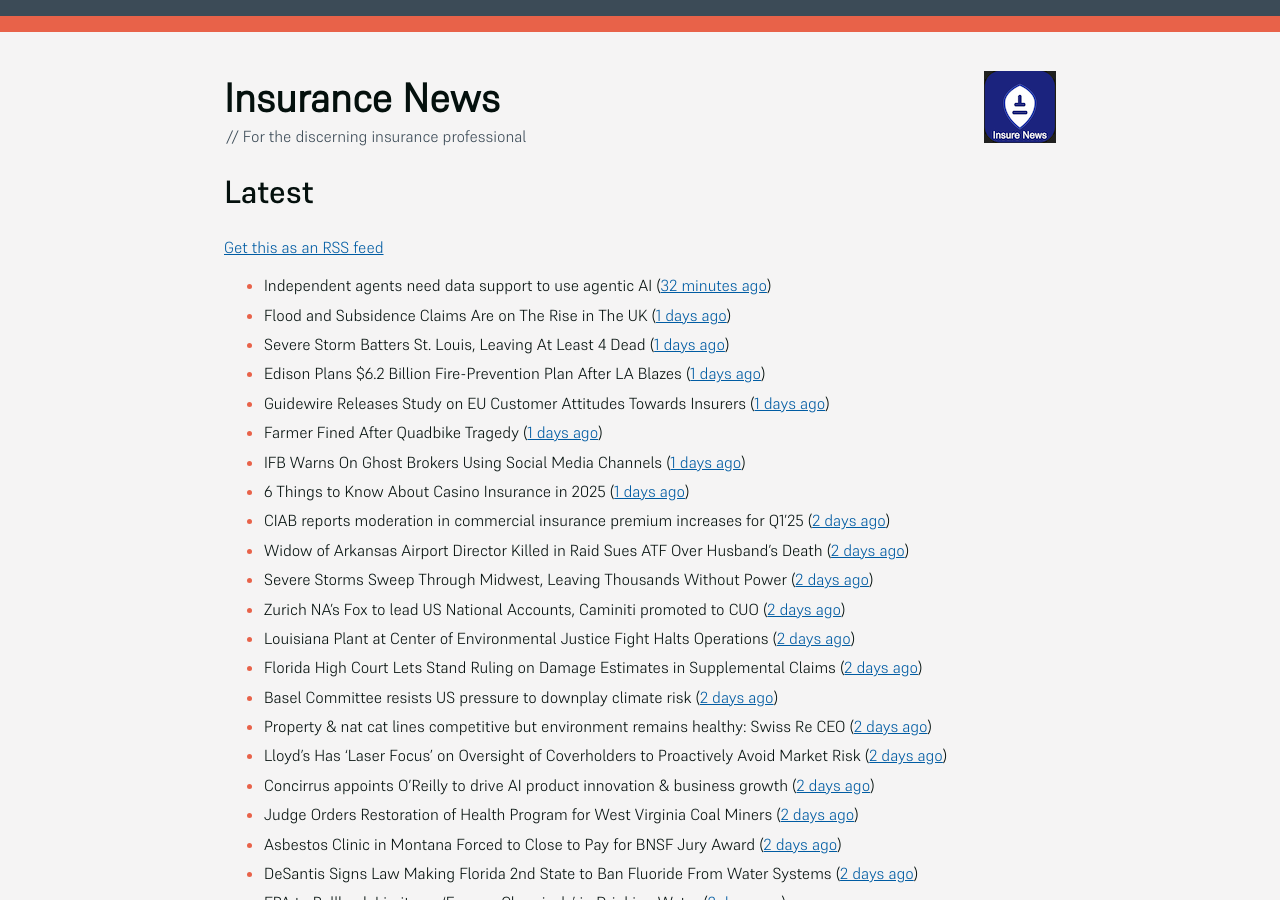
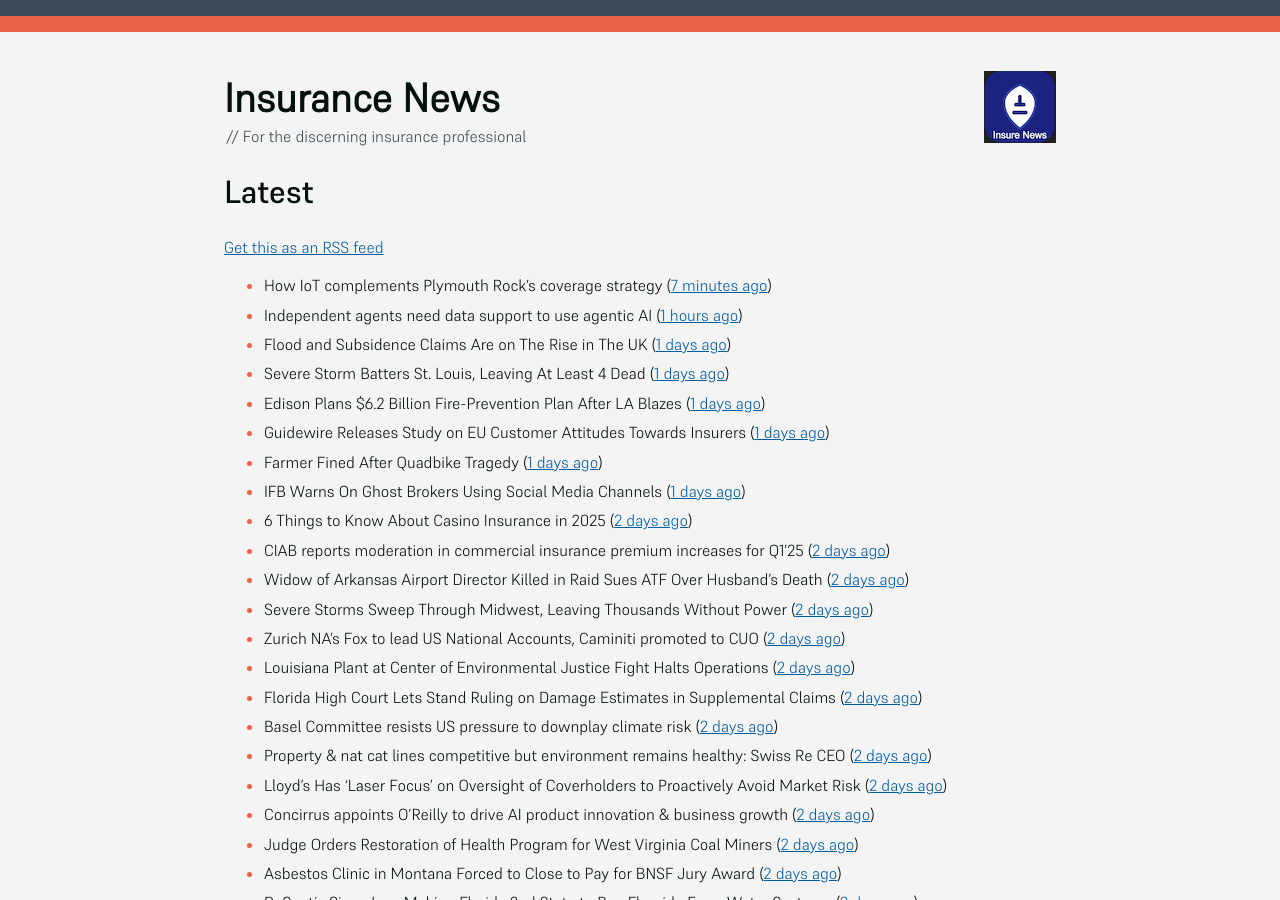
Before and after one commit to mat-0/feeds.thechels.uk, a Jekyll site: the page built from index.md, in a window 1280 px wide and 900 px high. Built offline with Jekyll 4.4.1, drawn with Linux system fonts in a browser that asks for light colours; some of the changed text lies outside the part shown.

Commit message:
New Feed

```diff
--- a/index.md
+++ b/index.md
@@ -8,14 +8,15 @@ description: Latest Updates
 [Get this as an RSS feed](/feed.rss)
 
 <!-- news_marker starts -->
-- Independent agents need data support to use agentic AI ([32 minutes ago](https://www.dig-in.com/news/independent-agents-need-data-support-to-use-agentic-ai))
+- How IoT complements Plymouth Rock's coverage strategy ([7 minutes ago](https://www.dig-in.com/news/plymouth-rock-uses-iot-technology-to-manage-risks))
+- Independent agents need data support to use agentic AI ([1 hours ago](https://www.dig-in.com/news/independent-agents-need-data-support-to-use-agentic-ai))
 - Flood and Subsidence Claims Are on The Rise in The UK ([1 days ago](https://insurance-edge.net/2025/05/17/flood-and-subsidence-claims-are-on-the-rise-in-the-uk/))
 - Severe Storm Batters St. Louis, Leaving At Least 4 Dead ([1 days ago](https://www.insurancejournal.com/news/midwest/2025/05/16/824121.htm))
 - Edison Plans $6.2 Billion Fire-Prevention Plan After LA Blazes ([1 days ago](https://www.insurancejournal.com/news/west/2025/05/16/824114.htm))
 - Guidewire Releases Study on EU Customer Attitudes Towards Insurers ([1 days ago](https://insurance-edge.net/2025/05/16/guidewire-releases-study-on-eu-customer-attitudes-towards-insurers/))
 - Farmer Fined After Quadbike Tragedy ([1 days ago](https://insurance-edge.net/2025/05/16/farmer-fined-after-quadbike-tragedy/))
 - IFB Warns On Ghost Brokers Using Social Media Channels ([1 days ago](https://insurance-edge.net/2025/05/16/ifb-warns-on-ghost-brokers-using-social-media-channels/))
-- 6 Things to Know About Casino Insurance in 2025 ([1 days ago](https://insurance-edge.net/2025/05/16/6-things-to-know-about-casino-insurance-in-2025/))
+- 6 Things to Know About Casino Insurance in 2025 ([2 days ago](https://insurance-edge.net/2025/05/16/6-things-to-know-about-casino-insurance-in-2025/))
 - CIAB reports moderation in commercial insurance premium increases for Q1’25 ([2 days ago](https://www.reinsurancene.ws/ciab-reports-moderation-in-commercial-insurance-premium-increases-for-q125/))
 - Widow of Arkansas Airport Director Killed in Raid Sues ATF Over Husband’s Death ([2 days ago](https://www.insurancejournal.com/news/southcentral/2025/05/16/824097.htm))
 - Severe Storms Sweep Through Midwest, Leaving Thousands Without Power ([2 days ago](https://www.insurancejournal.com/news/midwest/2025/05/16/824092.htm))
```
Also changed, not shown: other parts of index.md (+2 -3 lines).
